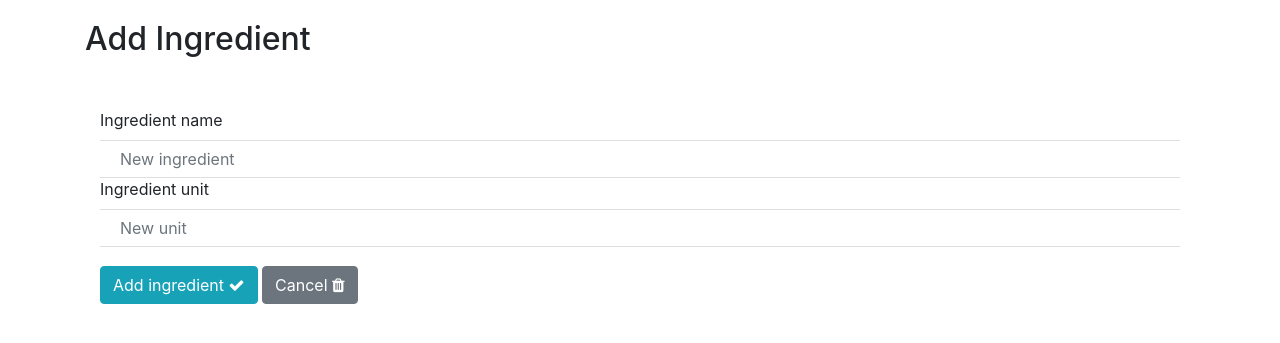
After one commit to OlaQla/diet_planner, a Flask app: page /add_ingredient in a window 1280 px wide. The commit adds this page. Shown: the top 343 px of the page. Run offline with Flask 2, Linux system fonts and the light colour scheme; some libraries are stand-ins or nearby versions.

Commit message:
added CRUD funcionality to ingredients section

```diff
--- a/app.py
+++ b/app.py
@@ -61,5 +61,29 @@ def delete_ingredient(ingredient_id):
     mongo.db.ingredients.remove({'_id': ObjectId(ingredient_id)})
     return redirect(url_for('get_ingredients'))
 
+@app.route('/edit_ingredient/<ingredient_id>')
+def edit_ingredient(ingredient_id):
+    return render_template('edit_ingredient.html',
+    ingredient=mongo.db.ingredients.find_one({'_id': ObjectId(ingredient_id)}))
+
+@app.route('/update_ingredient/<ingredient_id>', methods=['POST'])
+def update_ingredient(ingredient_id):
+    mongo.db.ingredients.update(
+        {'_id': ObjectId(ingredient_id)},
+        {'name': request.form.get('new_name'),
+         'unit': request.form.get('new_unit')})
+    return redirect(url_for('get_ingredients'))
+
+@app.route('/add_ingredient')
+def add_ingredient():
+    return render_template('add_ingredient.html')
+
+@app.route('/insert_ingredient', methods=['POST'])
+def insert_ingredient():
+    ingredient_insert = {'name': request.form.get('new_ingredient'),
+                         'unit': request.form.get('new_ingredient_unit')}
+    mongo.db.ingredients.insert_one(ingredient_insert)
+    return redirect(url_for('get_ingrediends'))
+
 if __name__ == '__main__':
     app.run(host="localhost", port="5000", debug=True)
--- /dev/null
+++ b/templates/add_ingredient.html
@@ -0,0 +1,18 @@
+{% extends 'base.html'%} {% block content %}
+
+<h2>Add Ingredient</h2>
+
+<form action="{{ url_for('insert_ingredient')}}" method="POST" class="col-12">
+    <div class="form-group list-group list-group-flush">
+        <label>Ingredient name</label>
+        <input class="form-control list-group-item" type="text" name="new_ingredient" placeholder="New ingredient">
+    </div>
+    <div class="form-group list-group list-group-flush">
+        <label>Ingredient unit</label>
+        <input class="form-control list-group-item" type="text" name="new_ingredient_unit" placeholder="New unit">
+    </div>
+    <button type="submit" class="btn btn-info bottom-buttons">Add ingredient       <i class="fa fa-check "></i></button>
+    <a href="{{url_for('get_ingredients')}}" class="btn btn-secondary bottom-buttons">Cancel <i class="fa fa-trash"></i></a>
+</form>
+
+{% endblock %}
--- a/templates/edit_category.html
+++ b/templates/edit_category.html
@@ -13,7 +13,3 @@
 </form>
 
 {% endblock %}
-
-{% block style %}
-
-{% endblock %}
--- a/templates/get_ingredients.html
+++ b/templates/get_ingredients.html
@@ -11,7 +11,7 @@
                     <strong class="h4">{{ingredient.name}}</strong>
                 </div>
                 <div class="col-lg-4">
-                    <a href="#" class="btn btn-primary" role="button" aria-pressed="true">Edit</a>
+                    <a href="{{url_for('edit_ingredient', ingredient_id=ingredient._id)}}" class="btn btn-primary" role="button" aria-pressed="true">Edit</a>
                     <a href="{{url_for('delete_ingredient', ingredient_id=ingredient._id)}}"
                         class="btn btn-danger " role="button" aria-pressed="true">Delete</a>
                     </div>
@@ -21,6 +21,6 @@
     {% endfor %}
 </ul>
 
-<a href="#" class="btn btn-info bottom-buttons" >Add ingredient    <i class="fa fa-plus"></i></a>
+<a href="{{url_for('add_ingredient')}}" class="btn btn-info bottom-buttons" >Add ingredient    <i class="fa fa-plus"></i></a>
 
 {% endblock %}}
```
Also changed, not shown: templates/add_category.html (+0 -8 lines), templates/edit_ingredient.html (added, +19 -0 lines).
